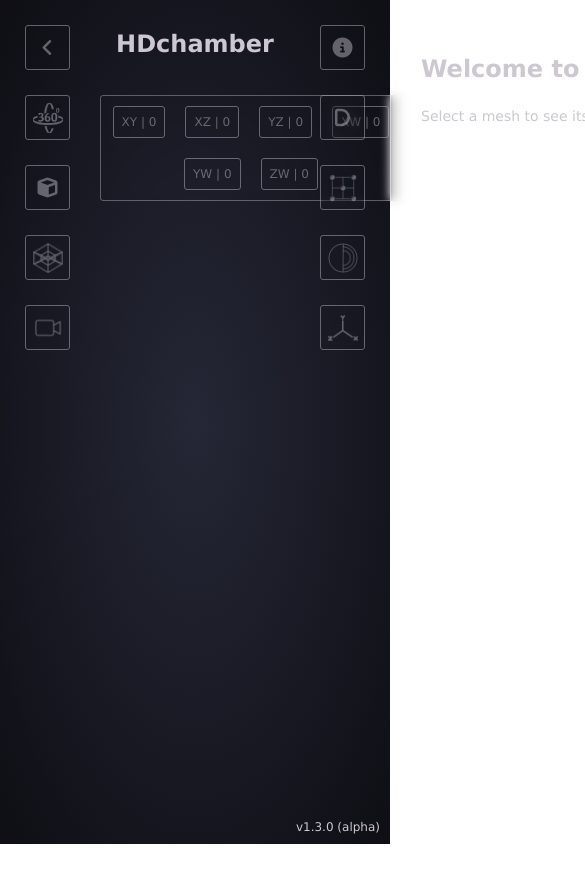
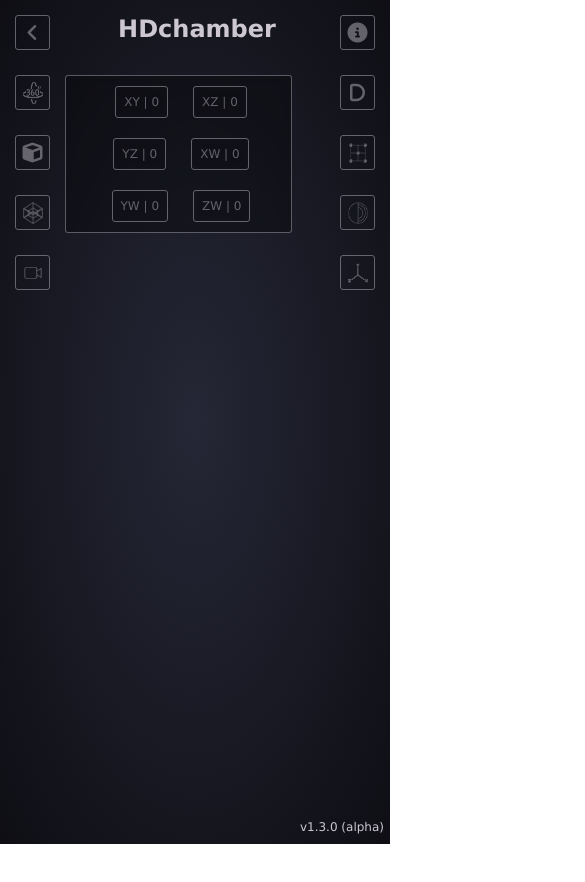
Before and after one commit to dastroort/HDchamber, a website with bundled scripts: page index.html in a window 390 px wide. Both pictures are taken after a click on the button 47 px from the left and 117 px from the top of the page. Shown: the top 882 px of the page, 585 px wide, since content can reach past the window. After the commit the page ends 844 px from the top, so only its background shows below. Built offline with nearby package versions, Linux system fonts and the light colour scheme.

Commit message:
Update style.css responsiveness
Updated global styles for smoother transitions and consistent font. Improved button and menu hover effects, adjusted wikipage and button sizing for smaller screens, and added responsive media queries for better mobile support. Cleaned up redundant CSS and enhanced visual appearance of UI elements.

```diff
--- a/style.css
+++ b/style.css
@@ -1,37 +1,28 @@
+* {
+  color: #ccc7d1;
+  font-family: Verdana;
+  transition: all 0.25s ease-in-out;
+}
 body {
   margin: 0;
-  width: 100vw;
   height: 100vh;
   overflow: hidden;
-}
-body {
   background: no-repeat radial-gradient(#252736, #0e0e14);
 }
-
 h1,
 legend {
   text-align: center;
-}
-h1 {
-  margin-top: 30px;
-}
-* {
-  color: #ccc7d1;
-  font-family: Verdana;
+  width: 100vw;
 }
 .hidden {
   opacity: 0;
 }
-legend {
-  transition: 0.2s;
-}
-
 .buttons {
   list-style: none;
   padding: 0;
   margin: 0;
-  display: flex;
-  flex-direction: column;
+  /* display: flex;
+  flex-direction: column; */
   position: relative;
   z-index: 100;
 }
@@ -44,7 +35,6 @@ legend {
 .buttons li {
   position: relative;
 }
-
 .button {
   box-sizing: border-box;
   background-color: transparent;
@@ -60,11 +50,12 @@ legend {
   border-radius: 3px;
   text-decoration: none;
   opacity: 0.45;
-  transition: all 0.3s ease;
   cursor: pointer;
 }
 .button:hover {
   opacity: 1;
+  scale: 1.1;
+  background-color: rgba(0, 0, 0, 0.3);
 }
 .buttons :not(:first-child) .button {
   margin-top: 0;
@@ -79,6 +70,7 @@ button i::before {
 }
 .dropmenu {
   min-width: 300px;
+  background-color: rgba(0, 0, 0, 0.3);
   backdrop-filter: blur(5px);
   border-radius: 3px;
   border: 1px solid #ccc7d166;
@@ -138,10 +130,13 @@ legend * {
   border: 1px solid rgba(255, 255, 255, 0.45);
   border-top-color: transparent;
   left: 100%;
+  top: -25px;
+  background: no-repeat linear-gradient(to bottom, #0e0e14bb, #252736bb);
   backdrop-filter: blur(5px);
   transition: 0.8s;
   z-index: 2;
   padding: 30px;
+  display: none;
 }
 .wikipage h3 {
   font-size: 24px;
@@ -152,6 +147,7 @@ legend * {
 }
 .wikipage.open {
   left: calc(100% - 550px + 95px);
+  display: block;
 }
 .button.wiki {
   transition: 0.8s;
@@ -181,12 +177,45 @@ legend * {
     font-size: 24px;
   }
   .wikipage {
-    width: 450px;
+    width: 250px;
   }
   .wikipage.open {
-    left: calc(100% - 450px + 95px);
+    left: calc(100% - 450px + 140px);
+  }
+  .button {
+    width: 35px;
+    height: 35px;
+  }
+  .button .icon,
+  button i::before {
+    width: 20px;
+    height: 22px;
+  }
+  .buttons.left .button {
+    margin-left: 15px;
+  }
+  .buttons.right .button {
+    margin-right: 15px;
+  }
+  .buttons :first-child .button {
+    margin-top: 15px;
   }
   .button.wiki.open {
-    transform: translateX(-350px);
+    transform: translateX(-310px);
+  }
+  .dropmenu {
+    left: 65px;
+    min-width: 225px;
   }
 }
+@media screen and (max-width: 400px) {
+  h1 {
+    display: flex;
+    flex-direction: row;
+    justify-content: center;
+    align-items: center;
+    width: 160px;
+    margin: auto;
+    margin-top: 15px;
+  }
+}
```
